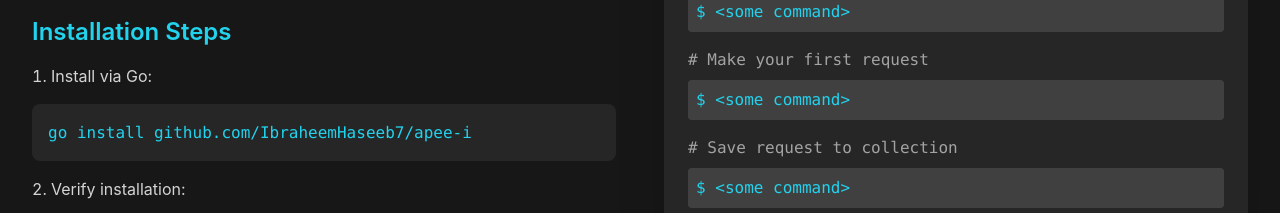
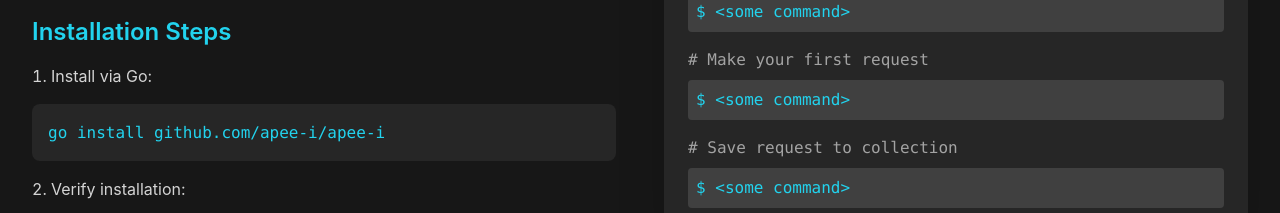
Before and after one commit to apee-i/landing, a Next.js app: page / in a window 1280 px wide. Shown: the part 1640-1853 px from the top of the page. Built offline with nearby package versions, Linux system fonts and the light colour scheme; no server answers.

Commit message:
chore - checking if pipeline works by changing installation text

```diff
--- a/components/Installation.tsx
+++ b/components/Installation.tsx
@@ -31,7 +31,7 @@ const Installation = () => {
                 <li>Install via Go:</li>
                 <div className="bg-neutral-800 p-4 rounded-lg">
                   <code className="text-cyan-400">
-                    go install github.com/IbraheemHaseeb7/apee-i
+                    go install github.com/apee-i/apee-i
                   </code>
                 </div>
 
```
